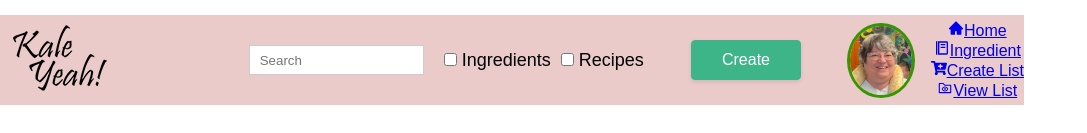
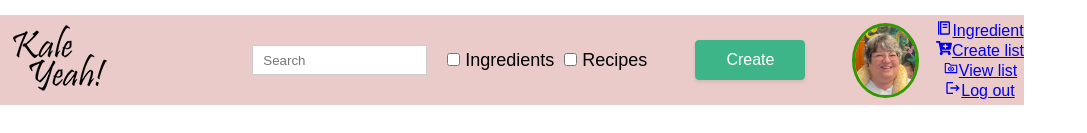
Before and after one commit to April-2022-LC-LiftOff/kale-yeah-web, a React (Create React App) app: page /view-list in a window 1280 px wide. Shown: the top 133 px of the page, without its empty margins (0-1087 px from the left). Built offline with nearby package versions, Linux system fonts and the light colour scheme.

Commit message:
log out button on navigation

```diff
--- a/src/components/NavigationBar/SidebarData.js
+++ b/src/components/NavigationBar/SidebarData.js
@@ -2,13 +2,15 @@ import * as FaIcons from 'react-icons/fa';
 import * as AiIcons from 'react-icons/ai';
 import * as BiIcons from 'react-icons/bi';
 
+import * as MdIconName  from "react-icons/md";
+
 export const SidebarData =  [
-    {
-      title: 'Home',
-      path:  '/profile',
-      icon: <AiIcons.AiFillHome />,
-      cName: 'nav-text'
-    },
+    // {
+    //   title: 'Home',
+    //   path:  '/profile',
+    //   icon: <AiIcons.AiFillHome />,
+    //   cName: 'nav-text'
+    // },
     {
         title: 'Ingredient',
         path:  '/ingredient',
@@ -16,15 +18,21 @@ export const SidebarData =  [
         cName: 'nav-text'
     },
     {
-        title: 'Create List',
+        title: 'Create list',
         path:  '/create-list',
         icon: <FaIcons.FaCartPlus />,
         cName: 'nav-text'
     },
     {
-        title: 'View List',
+        title: 'View list',
         path:  '/view-list',
         icon: <AiIcons.AiOutlineFolderView />,
         cName: 'nav-text'
-    }
+    },
+    {
+        title: 'Log out',
+        path:  '/',
+        icon: <MdIconName.MdLogout/>,
+        cName: 'nav-text'
+    },
 ]
```
